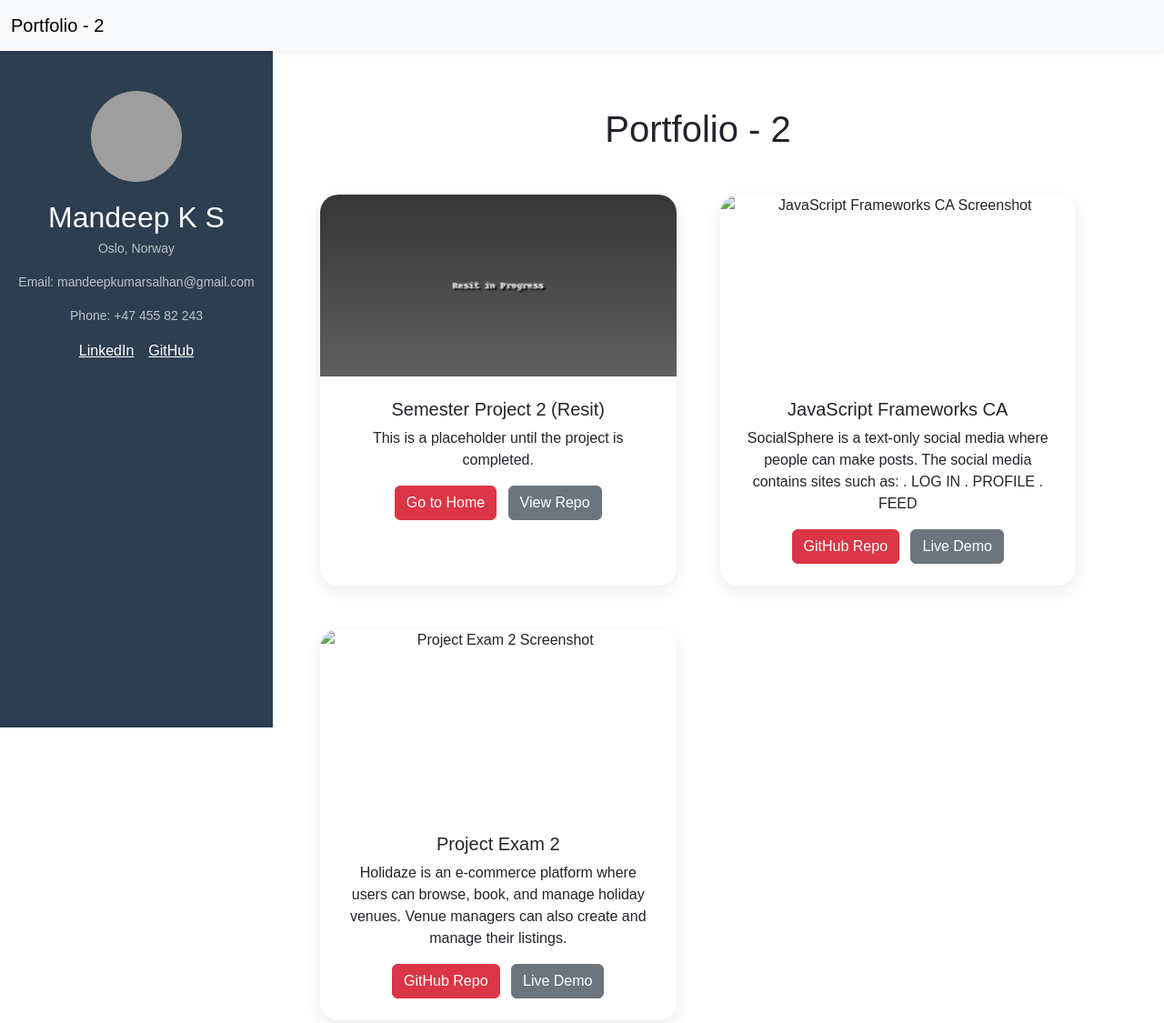
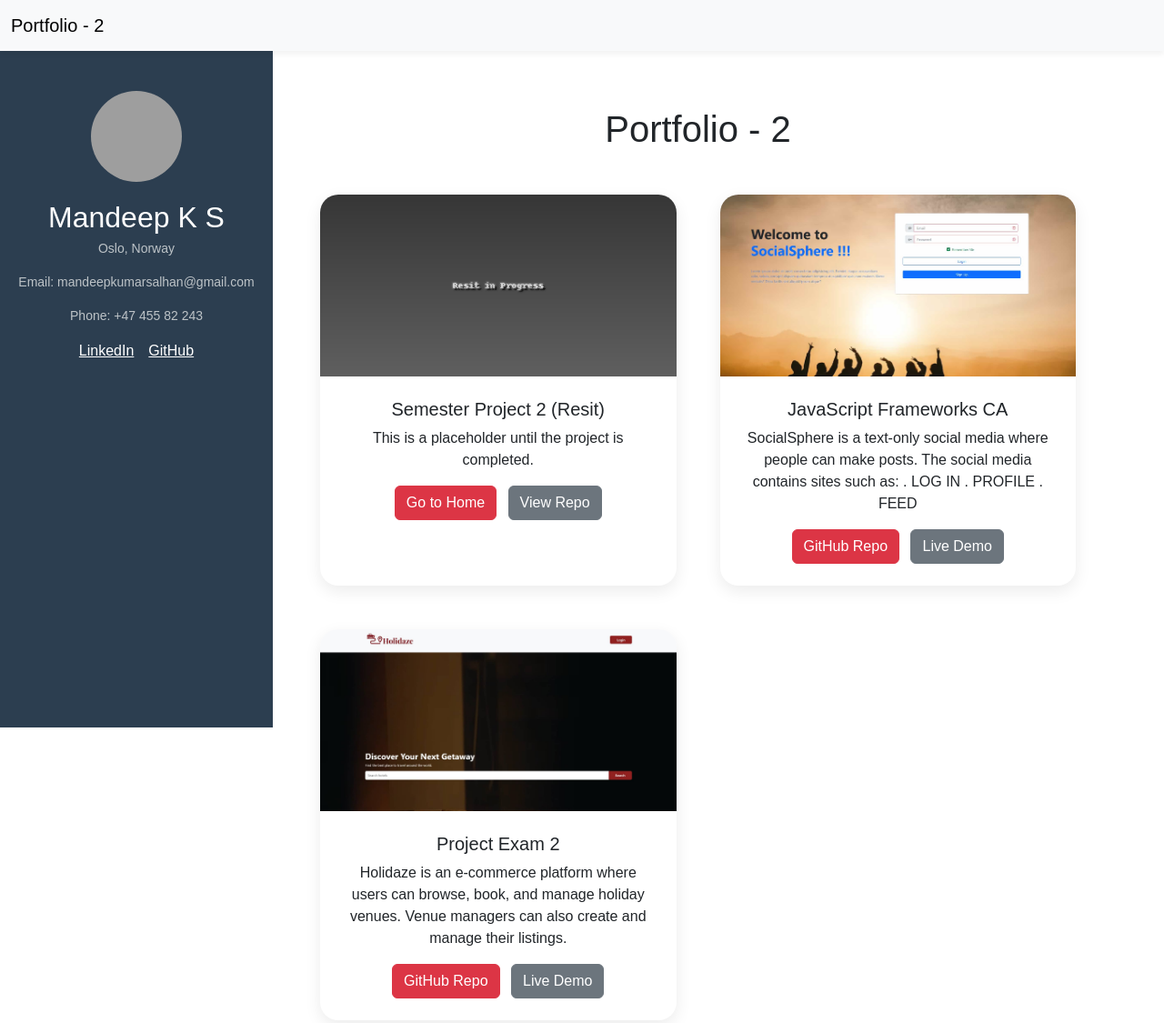
Before and after one commit to MandeepKS/Noroff-Portfolio-2, a website: page index.html in a window 1280 px wide. Shown: the top 1125 px of the page at 91% size. Drawn offline with nearby package versions, Linux system fonts and the light colour scheme; grey boxes are pictures that could not be loaded.

Commit message:
Update index.html

```diff
--- a/index.html
+++ b/index.html
@@ -56,7 +56,7 @@
                 <!-- JavaScript Frameworks CA -->
                 <div class="col">
                     <div class="card h-100">
-                        <img src="/images/javascript2ca.png" class="card-img-top" alt="JavaScript Frameworks CA Screenshot">
+                        <img src="/images/javascript2ca.jpg" class="card-img-top" alt="JavaScript Frameworks CA Screenshot">
                         <div class="card-body">
                             <h5 class="card-title">JavaScript Frameworks CA</h5>
                             <p class="card-text">SocialSphere is a text-only social media where people can make posts. The social media contains sites such as:
@@ -73,7 +73,7 @@
                 <!-- Project Exam 2 -->
                 <div class="col">
                     <div class="card h-100">
-                        <img src="/images/holidaze.png" class="card-img-top" alt="Project Exam 2 Screenshot">
+                        <img src="/images/holidaze.jpg" class="card-img-top" alt="Project Exam 2 Screenshot">
                         <div class="card-body">
                             <h5 class="card-title">Project Exam 2</h5>
                             <p class="card-text">Holidaze is an e-commerce platform where users can browse, book, and manage holiday venues. Venue managers can also create and manage their listings.</p>
```
